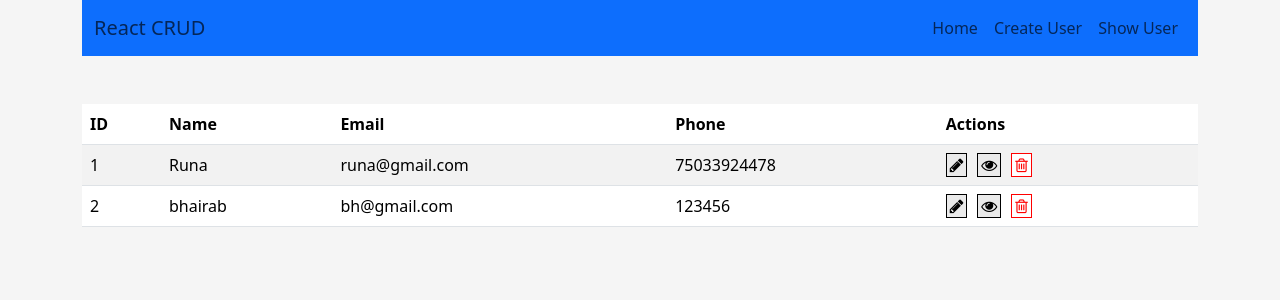
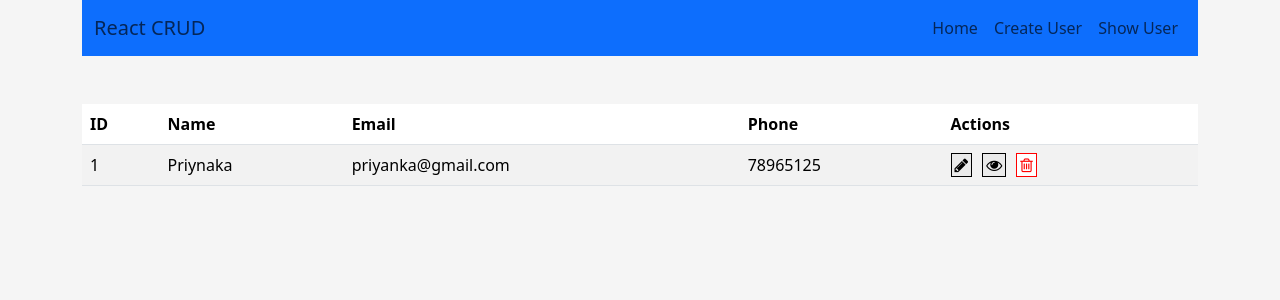
Before and after one commit to sungyu0309/OSS_HW4-2, a React (Create React App) app: page /show-user in a window 1280 px wide. Shown: the top 300 px of the page. Built offline with nearby package versions, Linux system fonts and the light colour scheme; data requests are answered from the project's data file.

Commit message:
Delete and loader implements

```diff
--- a/db.json
+++ b/db.json
@@ -1,16 +1,10 @@
 {
   "user": [
     {
-      "id": 1,
-      "name": "Runa",
-      "email": "runa@gmail.com",
-      "phone": "75033924478"
-    },
-    {
-      "name": "bhairab",
-      "email": "bh@gmail.com",
-      "phone": "123456",
-      "id": 3
+      "name": "Priynaka",
+      "email": "priyanka@gmail.com",
+      "phone": "78965125",
+      "id": 2
     }
   ]
 }
--- a/src/components/Common/Common.css
+++ b/src/components/Common/Common.css
@@ -6,3 +6,23 @@
     font-family: 'Courier New', Courier, monospace;
     font-size: 20px;
 }
+.loader {
+    border: 16px solid #f3f3f3;
+    border-radius: 50%;
+    border-top: 16px solid #3498db;
+    width: 120px;
+    height: 120px;
+    -webkit-animation: spin 2s linear infinite; /* Safari */
+    animation: spin 2s linear infinite;
+  }
+
+  /* Safari */
+  @-webkit-keyframes spin {
+    0% { -webkit-transform: rotate(0deg); }
+    100% { -webkit-transform: rotate(360deg); }
+  }
+
+  @keyframes spin {
+    0% { transform: rotate(0deg); }
+    100% { transform: rotate(360deg); }
+  }
--- a/src/components/Common/Header.js
+++ b/src/components/Common/Header.js
@@ -19,7 +19,7 @@ export default function Header() {
           </button>
           <div className="collapse navbar-collapse" id="mynavbar">
             <ul className="navbar-nav ms-auto">
-            <li className="nav-item">
+              <li className="nav-item">
                 <Link className="nav-link" to="/">
                   Home
                 </Link>
--- /dev/null
+++ b/src/components/Common/Loader.js
@@ -0,0 +1,7 @@
+import React from 'react'
+import "./Common.css";
+export default function Loader() {
+  return (
+    <div><div class="loader"></div></div>
+  )
+}
--- a/src/components/User/CreateUser.js
+++ b/src/components/User/CreateUser.js
@@ -1,9 +1,12 @@
 import React, { useState } from 'react'
 import {useNavigate } from "react-router-dom";
+import Loader from '../Common/Loader';
 import './User.css';
 const CreateUser = () => {
     const navigate = useNavigate();
     const createUserApi = "http://localhost:3000/user"
+    const [error, setError] = useState(null);
+    const [isLoading, setIsLoading] = useState(false);
     const [user, setUser] = useState({
         name: "",
         email: "",
@@ -14,7 +17,6 @@ const CreateUser = () => {
         event.preventDefault();
         const { name, value } = event.target;
         console.log(name, value)
-
         setUser({ ...user, [name]: value });
     }
 
@@ -22,6 +24,7 @@ const CreateUser = () => {
         event.preventDefault();
         console.log(user)
         try {
+            setIsLoading(true);
             const response = await fetch(createUserApi, {
                 method: 'POST',
                 headers: {
@@ -39,13 +42,17 @@ const CreateUser = () => {
             }
 
         } catch (error) {
-            console.error('Error submitting the form:', error);
+            setError(error.message);
+        } finally{
+            setIsLoading(false);
         }
     }
 
     return (
         <div className='user-form'>
             <div className='heading'>
+            {isLoading && <Loader />}
+            {error && <p>Error: {error}</p>}
                 <p>User Form</p>
             </div>
             <form onSubmit={handelSubmit}>
--- a/src/components/User/EditUser.js
+++ b/src/components/User/EditUser.js
@@ -1,9 +1,12 @@
 import axios from "axios";
 import React, { useEffect, useState } from "react";
 import { useParams, useNavigate } from "react-router-dom";
-import './User.css';
+import Loader from "../Common/Loader";
+import "./User.css";
 const EditUser = () => {
   const [user, setUser] = useState([]);
+  const [error, setError] = useState(null);
+  const [isLoading, setIsLoading] = useState(false);
   const { id } = useParams();
   const navigate = useNavigate();
   const getUserApi = "http://localhost:3000/user";
@@ -26,59 +29,88 @@ const EditUser = () => {
   const handelInput = (e) => {
     e.preventDefault();
     const { name, value } = e.target;
-    console.log(name, value)
+    console.log(name, value);
     setUser({ ...user, [name]: value });
-  }
+  };
 
-  const handelSubmit = (e) =>{
-    e.preventDefault()
+  const handelSubmit = (e) => {
+    e.preventDefault();
 
     fetch(getUserApi.concat("/") + id, {
-        method: 'PUT',
+      method: "PUT",
       headers: {
-          'Content-Type': 'application/json',
+        "Content-Type": "application/json",
       },
       body: JSON.stringify(user),
     })
       .then((response) => {
         if (!response.ok) {
-            throw new Error('Network response was not ok');
+          throw new Error("Network response was not ok");
         }
         return response.json();
       })
       .then((data) => {
-          console.log('Updated User:', data);
-          navigate('/show-user');
-          // Handle success - perform any necessary actions after a successful update
+        setIsLoading(true);
+        navigate("/show-user");
       })
       .catch((error) => {
-          console.error('Error updating user:', error);
-          // Handle error - display an error message, etc.
-        });
-  }
+        setError(error.message);
+        setIsLoading(false);
+      })
+  };
 
-
-
-  return <div className="user-form">
-
-  <div className='heading'>
+  return (
+    <div className="user-form">
+      <div className="heading">
+      {isLoading && <Loader />}
+      {error && <p>Error: {error}</p>}
         <p>Edit Form</p>
       </div>
       <form onSubmit={handelSubmit}>
         <div className="mb-3">
-                    <label for="name" className="form-label">Name</label>
-                    <input type="text" className="form-control" id="name" name="name" value={user.name} onChange={handelInput} />
+          <label for="name" className="form-label">
+            Name
+          </label>
+          <input
+            type="text"
+            className="form-control"
+            id="name"
+            name="name"
+            value={user.name}
+            onChange={handelInput}
+          />
         </div>
         <div className="mb-3 mt-3">
-                    <label for="email" className="form-label">Email</label>
-                    <input type="email" className="form-control" id="email" name="email" value={user.email} onChange={handelInput} />
+          <label for="email" className="form-label">
+            Email
+          </label>
+          <input
+            type="email"
+            className="form-control"
+            id="email"
+            name="email"
+            value={user.email}
+            onChange={handelInput}
+          />
         </div>
         <div className="mb-3">
-                    <label for="pwd" className="form-label">Phone</label>
-                    <input type="text" className="form-control" id="phone" name="phone" value={user.phone} onChange={handelInput} />
+          <label for="pwd" className="form-label">
+            Phone
+          </label>
+          <input
+            type="text"
+            className="form-control"
+            id="phone"
+            name="phone"
+            value={user.phone}
+            onChange={handelInput}
+          />
         </div>
-                <button type="submit" className="btn btn-primary submit-btn">Submit</button>
+        <button type="submit" className="btn btn-primary submit-btn">
+          Submit
+        </button>
       </form>
-  </div>;
+    </div>
+  );
 };
 export default EditUser;
--- a/src/components/User/ShowUser.js
+++ b/src/components/User/ShowUser.js
@@ -1,22 +1,31 @@
 import React, { useEffect, useState } from "react";
 import axios from "axios";
 import { Link } from "react-router-dom";
+import Loader from "../Common/Loader";
+
 const ShowUser = () => {
   const showUserApi = "http://localhost:3000/user";
 
   const [user, setUser] = useState([]);
+  const [isLoading, setIsLoading] = useState(false);
+  const [error, setError] = useState(null);
 
-  const handelDelete = (id) => {
+  const handelDelete = async (id) => {
     console.log("id : -", id);
-    axios
-      .delete(showUserApi.concat("/") + id)
-      .then(() => {
-        console.log("item Delete");
-        getUsers();
-      })
-      .catch((err) => {
-        console.log("item Delete", err);
+    setIsLoading(true);
+    try {
+      const response = await fetch(showUserApi.concat("/") + id, {
+        method: "DELETE",
       });
+      if (!response.ok) {
+        throw new Error("Failed to delete item");
+      }
+      setUser(user.filter((item) => item.id !== id));
+    } catch (error) {
+      setError(error.message);
+    } finally {
+      setIsLoading(false);
+    }
   };
 
   useEffect(() => {
@@ -39,6 +48,8 @@ const ShowUser = () => {
   } else {
     return (
       <div className="mt-5">
+        {isLoading && <Loader />}
+        {error && <p>Error: {error}</p>}
         <table className="table table-striped">
           <thead>
             <tr>
```
Lines whose indentation alone changed are shown as unchanged.
